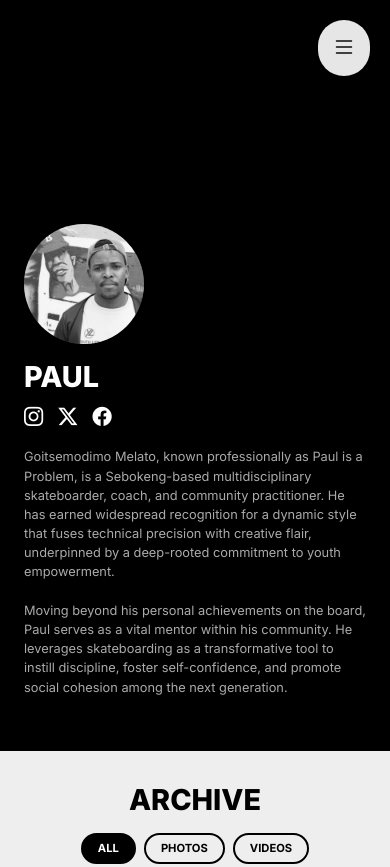
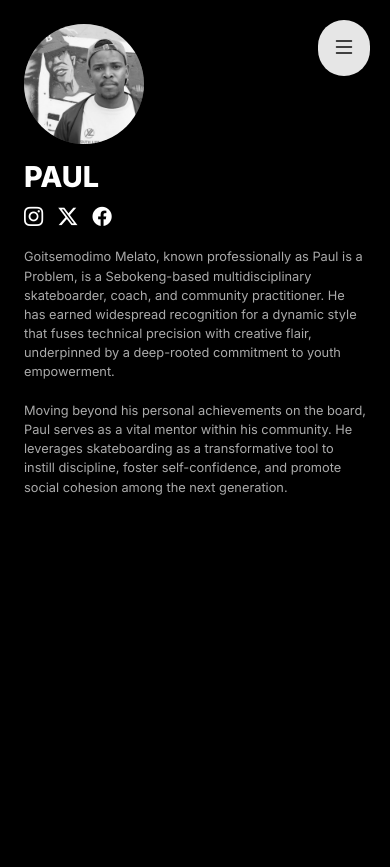
Before and after one commit to mylocalbiz/demo.vaalproject, a plain HTML site: page paul.html in a window 390 px wide. Shown: the top 867 px of the page. Drawn offline with nearby package versions, Linux system fonts and the light colour scheme.

Commit message:
mobile adjustments

```diff
--- a/paul.html
+++ b/paul.html
@@ -138,10 +138,10 @@
         }
 
         .hero-video-wrapper { display: flex; width: 100%; height: 100vh; background: #000; overflow: hidden; }
-        .hero-video-full { flex: 1; position: relative; background: #000; }
+        .hero-video-full { flex: 1; position: relative; background: #000; order: 1; }
         .hero-video-full iframe { width: 100%; height: 100%; border: none; }
 
-        .hero-identity-overlay {
+        .hero-identity-overlay {order: 2;
             width: 30%; height: 100%; background: var(--vaal-black); color: #fff;
             display: flex; flex-direction: column; padding: 80px 4% 40px;
             filter: grayscale(100%); overflow-y: auto;
@@ -216,12 +216,14 @@
             }
 
             /* Hero Section Mobile */
-            .hero-video-full {
+            .hero-video-full { order: 2;
                 height: 56.25vw;
                 min-height: 200px;
             }
 
-            .hero-identity-overlay {
+            #player {height: 350px;}
+
+            .hero-identity-overlay { order: 1;
                 padding: 1.5rem !important;
             }
 
@@ -359,7 +361,7 @@
                 </div>
                 <div class="nav-modal-body">
                     <a class="modal-nav-link" href="index.html">Home</a>
-                    <a class="modal-nav-link" href="index.html#history">Back to History</a>
+                    <a class="modal-nav-link" href="index.html#artists">Back to Artists</a>
                     <div class="modal-footer-links">
                         <small>The Vaal Project &copy; 2026</small>
                     </div>
@@ -386,6 +388,7 @@
                 skateboarding as a transformative tool to instill discipline, foster self-confidence, and promote social cohesion among the
                 next generation.</p>
         </div>
+
     </div>
 
     <main class="container-fluid px-0" style="background: #eee;">
```
Also changed, not shown: index.html (+2 -2 lines), syre-magnolian.html (+5 -5 lines), tumelo.html (+5 -3 lines).
